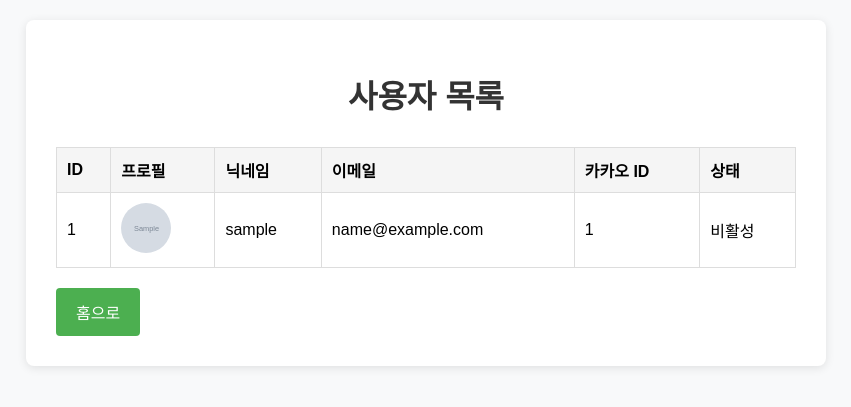
After one commit to lol-chang/name2sign, a FastAPI app: template templates/users.html in a window 1280 px wide. The commit adds this page. Shown: the top 407 px of the page, without its empty margins (214-1065 px from the left). Run offline with FastAPI, Linux system fonts and the light colour scheme; the template is opened without the code that fills it: most values are stand-ins (such as "Sample title", 1, 10 or a date in 2020); grey boxes marked "Sample" are stand-in pictures.

Commit message:
DB 회원 정보 연결

```diff
--- a/app.py
+++ b/app.py
@@ -6,14 +6,21 @@ from fastapi.templating import Jinja2Templates
 from dotenv import load_dotenv
 from jose import jwt
 from datetime import datetime, timedelta
+from sqlalchemy.orm import Session
 import os
 import requests
+
+# 데이터베이스 및 모델 임포트
+from database import engine, get_db, Base
+from models import User
 
 # .env 파일 로드
 load_dotenv()
 
+# 데이터베이스 테이블 생성
+Base.metadata.create_all(bind=engine)
+
 # 환경 변수 불러오기
-DATABASE_URL = os.getenv("DATABASE_URL")
 JWT_SECRET_KEY = os.getenv("JWT_SECRET_KEY")
 JWT_ALGORITHM = os.getenv("JWT_ALGORITHM")
 ACCESS_TOKEN_EXPIRE_MINUTES = int(os.getenv("ACCESS_TOKEN_EXPIRE_MINUTES", "30"))
@@ -69,7 +76,7 @@ def login():
 
 # 로그인 후 콜백
 @app.get("/callback")
-def callback(code: str, response: Response):
+def callback(code: str, response: Response, db: Session = Depends(get_db)):
     print(f"받은 인증 코드: {code}")
     token_url = "https://kauth.kakao.com/oauth/token"
     token_data = {
@@ -96,19 +103,38 @@ def callback(code: str, response: Response):
 
     print(f"사용자 정보: {user_info}")
 
-    kakao_id = user_info.get("id")
+    kakao_id = str(user_info.get("id"))
 
     # 카카오 계정 정보 가져오기
     kakao_account = user_info.get("kakao_account", {})
     profile = kakao_account.get("profile", {})
 
+    # 데이터베이스에서 회원 정보 조회
+    user = db.query(User).filter(User.kakao_id == kakao_id).first()
+
+    # 회원 정보가 없으면 신규 등록
+    if not user:
+        user = User(
+            kakao_id=kakao_id,
+            email=kakao_account.get("email"),
+            nickname=profile.get("nickname"),
+            profile_image=profile.get("profile_image_url")
+        )
+        db.add(user)
+        db.commit()
+        db.refresh(user)
+        print(f"신규 사용자가 등록되었습니다: {user.to_dict()}")
+    else:
+        # 기존 회원 정보 업데이트
+        user.email = kakao_account.get("email", user.email)
+        user.nickname = profile.get("nickname", user.nickname)
+        user.profile_image = profile.get("profile_image_url", user.profile_image)
+        db.commit()
+        db.refresh(user)
+        print(f"사용자 정보가 업데이트되었습니다: {user.to_dict()}")
+
     # JWT 토큰에 저장할 추가 정보
-    user_data = {
-        "kakao_id": kakao_id,
-        "nickname": profile.get("nickname", "사용자"),
-        "profile_image": profile.get("profile_image_url", ""),
-        "email": kakao_account.get("email", "")
-    }
+    user_data = user.to_dict()
 
     # JWT 생성
     jwt_token = create_access_token(data=user_data)
@@ -135,6 +161,15 @@ def logout(response: Response):
     response = RedirectResponse(url="/")
     response.delete_cookie(key="access_token")
     return response
+
+# 사용자 목록 조회
+@app.get("/users")
+def list_users(request: Request, db: Session = Depends(get_db)):
+    users = db.query(User).all()
+    return templates.TemplateResponse("users.html", {
+        "request": request,
+        "users": users
+    })
 
 # 카카오페이 결제 준비
 @app.post("/pay")
--- a/templates/index.html
+++ b/templates/index.html
@@ -16,6 +16,7 @@
             <form action="/pay" method="post">
                 <button type="submit" class="btn btn-pay">카카오페이 결제 테스트</button>
             </form>
+            <a href="/users" class="btn btn-profile">사용자 목록</a>
         </div>
     </div>
 </body>
--- /dev/null
+++ b/templates/users.html
@@ -0,0 +1,81 @@
+<!DOCTYPE html>
+<html>
+<head>
+    <title>사용자 목록</title>
+    <link rel="stylesheet" href="/static/css/main.css">
+    <meta charset="UTF-8">
+    <meta name="viewport" content="width=device-width, initial-scale=1.0">
+    <style>
+        .users-table {
+            width: 100%;
+            border-collapse: collapse;
+            margin-bottom: 20px;
+        }
+        .users-table th, .users-table td {
+            padding: 10px;
+            border: 1px solid #ddd;
+            text-align: left;
+        }
+        .users-table th {
+            background-color: #f5f5f5;
+            font-weight: bold;
+        }
+        .users-table tr:nth-child(even) {
+            background-color: #f9f9f9;
+        }
+        .users-table tr:hover {
+            background-color: #f1f1f1;
+        }
+        .small-profile {
+            width: 50px;
+            height: 50px;
+            border-radius: 50%;
+            object-fit: cover;
+        }
+    </style>
+</head>
+<body>
+    <div class="container">
+        <h1>사용자 목록</h1>
+
+        {% if users %}
+        <table class="users-table">
+            <thead>
+                <tr>
+                    <th>ID</th>
+                    <th>프로필</th>
+                    <th>닉네임</th>
+                    <th>이메일</th>
+                    <th>카카오 ID</th>
+                    <th>상태</th>
+                </tr>
+            </thead>
+            <tbody>
+                {% for user in users %}
+                <tr>
+                    <td>{{ user.id }}</td>
+                    <td>
+                        {% if user.profile_image %}
+                        <img src="{{ user.profile_image }}" alt="프로필" class="small-profile">
+                        {% else %}
+                        <span>이미지 없음</span>
+                        {% endif %}
+                    </td>
+                    <td>{{ user.nickname or '이름 없음' }}</td>
+                    <td>{{ user.email or '이메일 없음' }}</td>
+                    <td>{{ user.kakao_id }}</td>
+                    <td>{{ '활성' if user.is_active else '비활성' }}</td>
+                </tr>
+                {% endfor %}
+            </tbody>
+        </table>
+        {% else %}
+        <p>등록된 사용자가 없습니다.</p>
+        {% endif %}
+
+        <div style="margin-top: 20px;">
+            <a href="/" class="btn btn-profile">홈으로</a>
+        </div>
+    </div>
+</body>
+</html>
```
Also changed, not shown: database.py (added, +34 -0 lines), models.py (added, +26 -0 lines).
